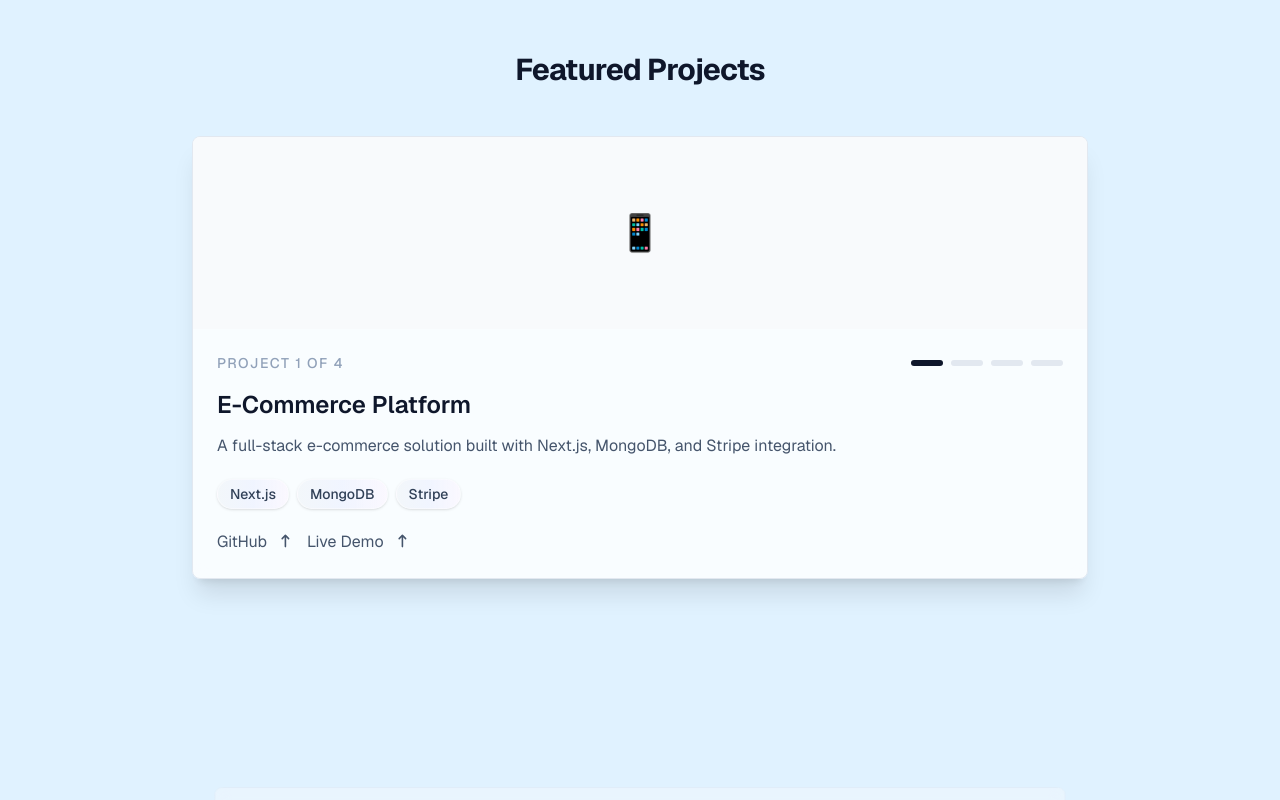
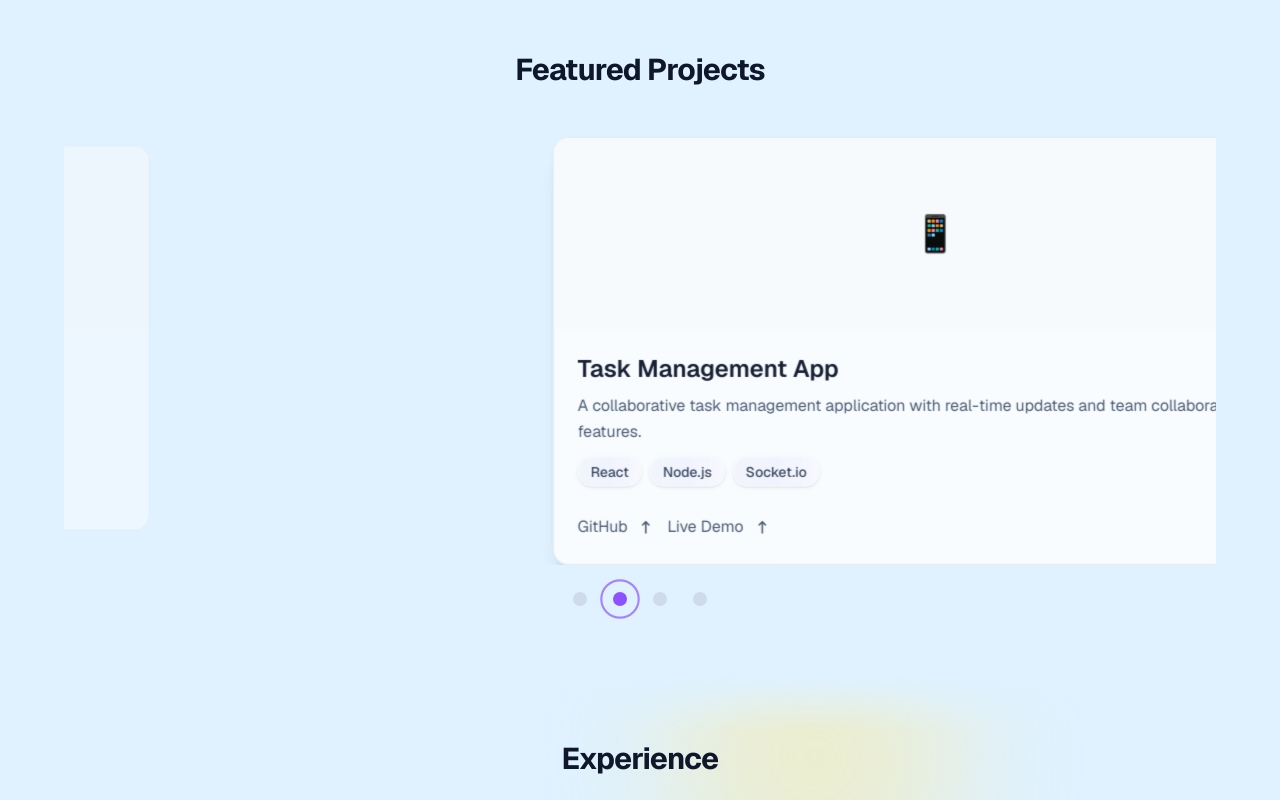
Before and after one commit to Bharatchoudhary11/portfolio, a Next.js app in the folder my-portfolio/: page / in a window 1280 px wide. Shown: the part 1380-2180 px from the top of the page. Built offline with nearby package versions, Linux system fonts and the light colour scheme.

Commit message:
update project section

```diff
--- a/my-portfolio/src/app/page.tsx
+++ b/my-portfolio/src/app/page.tsx
@@ -2,6 +2,7 @@
 
 import ProfileFlip from "@/components/ProfileFlip";
 import { useState, useEffect, useRef } from "react";
+import type { TouchEvent } from "react";
 
 const heroHeadline =
   "Full Stack Developer & Software Engineer passionate about building innovative solutions and creating exceptional user experiences.";
@@ -49,8 +50,9 @@ const projects = [
 export default function Home() {
   const [isVisible, setIsVisible] = useState(false);
   const [activeProject, setActiveProject] = useState(0);
-  const projectRefs = useRef<(HTMLDivElement | null)[]>([]);
   const [typedText, setTypedText] = useState("");
+  const touchStartX = useRef<number | null>(null);
+  const touchEndX = useRef<number | null>(null);
 
   useEffect(() => {
     setIsVisible(true);
@@ -89,30 +91,43 @@ export default function Home() {
   }, []);
 
   useEffect(() => {
-    const observers: IntersectionObserver[] = [];
+    const interval = setInterval(() => {
+      setActiveProject((prev) => (prev + 1) % projects.length);
+    }, 6000);
 
-    projectRefs.current.forEach((ref, index) => {
-      if (!ref) return;
+    return () => clearInterval(interval);
+  }, []);
 
-      const observer = new IntersectionObserver(
-        ([entry]) => {
-          if (entry.isIntersecting) {
-            setActiveProject(index);
+  const handleTouchStart = (event: TouchEvent<HTMLDivElement>) => {
+    touchEndX.current = null;
+    touchStartX.current = event.touches[0].clientX;
+  };
+
+  const handleTouchMove = (event: TouchEvent<HTMLDivElement>) => {
+    touchEndX.current = event.touches[0].clientX;
+  };
+
+  const handleTouchEnd = () => {
+    if (touchStartX.current === null || touchEndX.current === null) {
+      touchStartX.current = null;
+      touchEndX.current = null;
+      return;
     }
-        },
-        {
-          threshold: 0.6
+
+    const delta = touchStartX.current - touchEndX.current;
+
+    if (Math.abs(delta) > 40) {
+      setActiveProject((prev) => {
+        if (delta > 0) {
+          return (prev + 1) % projects.length;
         }
-      );
+        return (prev - 1 + projects.length) % projects.length;
+      });
+    }
 
-      observer.observe(ref);
-      observers.push(observer);
-    });
-
-    return () => {
-      observers.forEach((observer) => observer.disconnect());
+    touchStartX.current = null;
+    touchEndX.current = null;
   };
-  }, []);
 
   const skills = [
     "JavaScript", "TypeScript", "React", "Next.js", "Node.js", "Python", "C++",
@@ -281,46 +296,30 @@ export default function Home() {
         <div className="max-w-6xl mx-auto">
           <h2 className="text-3xl font-bold tracking-tight text-slate-900 dark:text-white mb-12 text-center">Featured Projects</h2>
           <div className="relative">
-            <div className="space-y-12 md:space-y-16 lg:space-y-20">
+            <div
+              className="overflow-hidden"
+              onTouchStart={handleTouchStart}
+              onTouchMove={handleTouchMove}
+              onTouchEnd={handleTouchEnd}
+            >
+              <div
+                className="flex transition-transform duration-700 ease-in-out"
+                style={{ transform: `translateX(-${activeProject * 100}%)` }}
+              >
                 {projects.map((project, index) => (
+                  <article key={index} className="w-full flex-shrink-0 flex-grow-0 basis-full px-0 md:px-2">
                     <div
-                  key={index}
-                  ref={(el) => {
-                    projectRefs.current[index] = el;
-                  }}
-                  className="min-h-[60vh] md:min-h-[65vh] lg:min-h-[70vh]"
-                >
-                  <article
-                    className={`sticky top-32 mx-auto max-w-4xl bg-white/80 dark:bg-white/5 rounded-lg border border-slate-200 dark:border-white/10 overflow-hidden transition-all duration-500 backdrop-blur-sm ${
-                      activeProject === index
-                        ? "opacity-100 scale-100 shadow-xl"
-                        : "opacity-40 scale-95"
+                      className={`w-full mx-auto max-w-3xl bg-white/80 dark:bg-white/5 rounded-2xl border border-slate-200 dark:border-white/10 overflow-hidden transition-all duration-500 backdrop-blur-sm min-h-[32vh] md:min-h-[45vh] lg:min-h-[50vh] ${
+                        activeProject === index ? "opacity-100 scale-100 shadow-xl" : "opacity-50 scale-95"
                       }`}
                     >
-                    <div className="h-48 bg-slate-50 dark:bg-white/5 flex items-center justify-center">
+                      <div className="h-32 md:h-44 lg:h-48 bg-slate-50 dark:bg-white/5 flex items-center justify-center">
                         <div className="text-4xl text-slate-400">📱</div>
                       </div>
-                    <div className="p-6">
-                      <div className="flex items-center justify-between mb-4">
-                        <span className="text-sm font-medium uppercase tracking-widest text-slate-400 dark:text-slate-500">
-                          Project {index + 1} of {projects.length}
-                        </span>
-                        <div className="flex gap-2">
-                          {projects.map((_, indicatorIndex) => (
-                            <span
-                              key={indicatorIndex}
-                              className={`h-1.5 w-8 rounded-full transition-colors ${
-                                activeProject === indicatorIndex
-                                  ? "bg-slate-900 dark:bg-white"
-                                  : "bg-slate-200 dark:bg-white/20"
-                              }`}
-                            />
-                          ))}
-                        </div>
-                      </div>
-                      <h3 className="text-2xl font-semibold text-slate-900 dark:text-white mb-3">{project.title}</h3>
-                      <p className="text-slate-600 dark:text-slate-300 mb-5 leading-relaxed">{project.description}</p>
-                      <div className="flex flex-wrap gap-2 mb-5">
+                      <div className="p-4 sm:p-5 md:p-6 flex flex-col h-full">
+                        <h3 className="text-2xl font-semibold text-slate-900 dark:text-white mb-2">{project.title}</h3>
+                        <p className="text-slate-600 dark:text-slate-300 mb-3 leading-relaxed md:leading-relaxed">{project.description}</p>
+                        <div className="flex flex-wrap gap-1.5 md:gap-2 mb-3">
                           {project.tech.map((tech, techIndex) => (
                             <span
                               key={techIndex}
@@ -330,7 +329,7 @@ export default function Home() {
                             </span>
                           ))}
                         </div>
-                      <div className="flex flex-wrap gap-4">
+                        <div className="flex flex-wrap gap-3 md:gap-4 mt-auto pt-4">
                           <a
                             href={project.github}
                             target="_blank"
@@ -355,9 +354,39 @@ export default function Home() {
                           </a>
                         </div>
                       </div>
+                    </div>
                   </article>
+                ))}
               </div>
-              ))}
+            </div>
+            <div className="flex justify-center gap-1.5 md:gap-2.5 lg:gap-3 mt-3 md:mt-4 lg:mt-5">
+              {projects.map((_, indicatorIndex) => {
+                const isActive = activeProject === indicatorIndex;
+
+                return (
+                  <button
+                    key={indicatorIndex}
+                    type="button"
+                    onClick={() => setActiveProject(indicatorIndex)}
+                    className="relative flex items-center justify-center w-5 h-5 md:w-6 md:h-6 lg:w-7 lg:h-7 focus:outline-none"
+                    aria-label={`Show project ${indicatorIndex + 1}`}
+                  >
+                    <span
+                      className={`absolute rounded-full border-2 border-violet-400 dark:border-violet-300 transition-all duration-300 ${
+                        isActive ? "opacity-100 scale-110" : "opacity-0 scale-50"
+                      }`}
+                      style={{ inset: "-4px" }}
+                      aria-hidden
+                    />
+                    <span
+                      className={`w-2.5 h-2.5 md:w-3 md:h-3 lg:w-3.5 lg:h-3.5 rounded-full transition-colors duration-300 ${
+                        isActive ? "bg-violet-500" : "bg-slate-300/80"
+                      }`}
+                      aria-hidden
+                    />
+                  </button>
+                );
+              })}
             </div>
           </div>
         </div>
```
Lines whose indentation alone changed are shown as unchanged.
